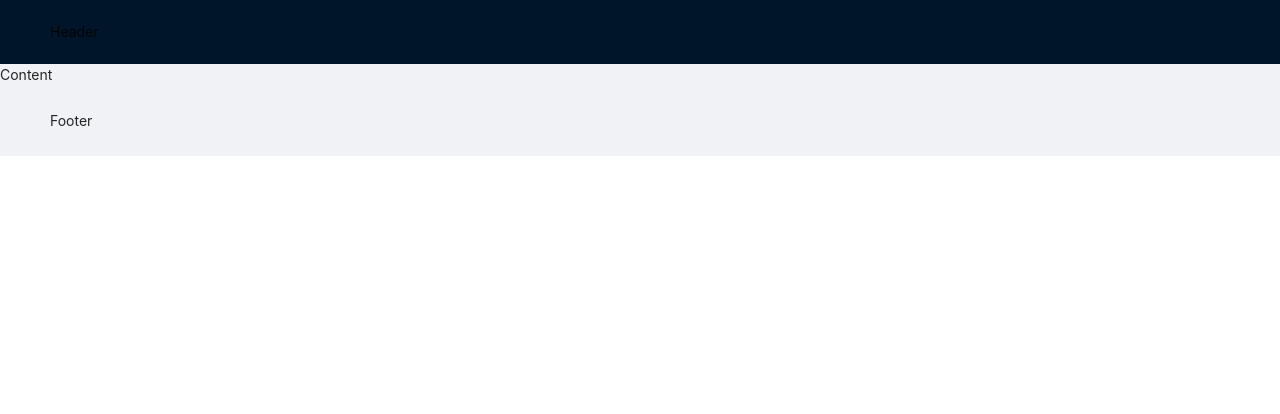
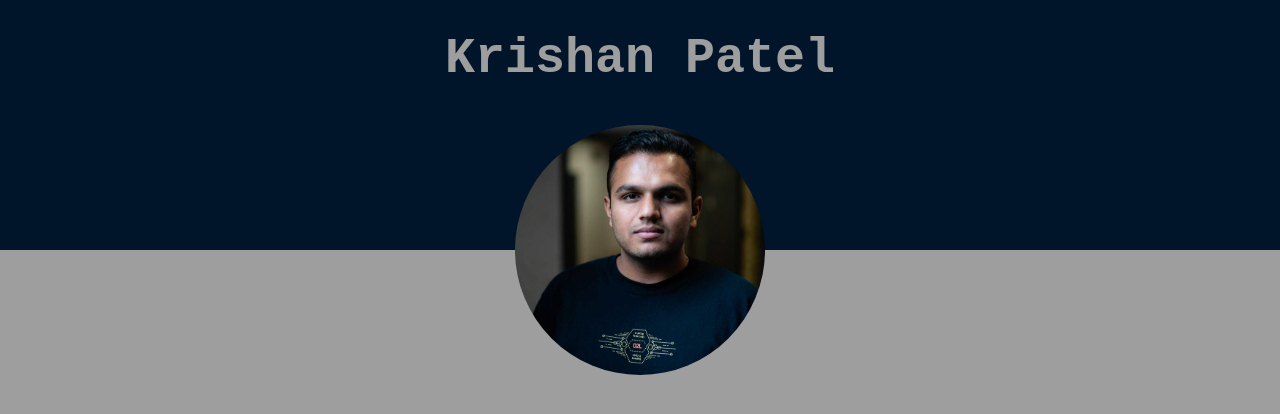
Before and after one commit to krshnpatel/krshnpatel.github.io, a Next.js app: page / in a window 1280 px wide. Shown: the top 414 px of the page. Built offline with nearby package versions, Linux system fonts and the light colour scheme.

Commit message:
Add avatar and header

```diff
--- a/package.json
+++ b/package.json
@@ -14,7 +14,8 @@
     "antd": "^4.12.3",
     "next": "10.0.7",
     "react": "17.0.1",
-    "react-dom": "17.0.1"
+    "react-dom": "17.0.1",
+    "typed.js": "^2.0.11"
   },
   "devDependencies": {
     "eslint": "^7.20.0",
--- a/src/pages/_app.js
+++ b/src/pages/_app.js
@@ -1,7 +1,12 @@
 import '../styles/globals.css';
+import App from 'next/app';
+import React from 'react';
 
-function App({ Component, pageProps }) {
-  return <Component {...pageProps} />;
+class MyApp extends App {
+  render() {
+    const { Component, pageProps } = this.props;
+    return <Component {...pageProps} />;
+  }
 }
 
-export default App;
+export default MyApp;
--- a/src/pages/index.js
+++ b/src/pages/index.js
@@ -1,10 +1,28 @@
 import React, { Component } from 'react';
+import Avatar from 'antd/lib/avatar';
+import Col from 'antd/lib/col';
 import Head from 'next/head';
-import Layout from 'antd/lib/layout';
-
-const { Header, Footer, Content } = Layout;
+import Row from 'antd/lib/row';
+// import Typed from 'typed.js';
+import styles from '../styles/index.module.css';
+// import words from './words';
 
 class Home extends Component {
+  // componentDidMount() {
+  //   const options = {
+  //     strings: words,
+  //     typeSpeed: 50,
+  //     backSpeed: 50,
+  //     loop: true,
+  //     cursorChar: "|",
+  //   };
+  //   this.typed = new Typed(this.el, options);
+  // }
+
+  // componentWillUnmount() {
+  //   this.typed.destroy();
+  // }
+
   render() {
     return (
       <div className="App">
@@ -12,11 +30,20 @@ class Home extends Component {
           <title>Krishan Patel</title>
           {/* <link rel="icon" href="/favicon.ico" /> */}
         </Head>
-        <Layout>
-          <Header>Header</Header>
-          <Content>Content</Content>
-          <Footer>Footer</Footer>
-        </Layout>
+        <Row className={styles.header} justify="center">
+          <span className={styles.headerTitle}>Krishan Patel</span>
+          {/* <span
+            className={styles.headerTitle}
+            ref={(el) => {
+              this.el = el;
+            }}
+          /> */}
+        </Row>
+        <Row justify="center" align="bottom">
+          <Col>
+            <Avatar className={styles.avatar} src="/assets/profile-pic.jpeg"/>
+          </Col>
+        </Row>
       </div>
     );
   }
--- /dev/null
+++ b/src/pages/words.js
@@ -0,0 +1,6 @@
+const words = [
+	'Krishan Patel',
+	'Software Developer'
+];
+
+export default words;
--- a/src/styles/globals.css
+++ b/src/styles/globals.css
@@ -1 +1,5 @@
 @import "~antd/dist/antd.css";
+
+body {
+	background-color: #9E9E9E;
+}
--- /dev/null
+++ b/src/styles/index.module.css
@@ -0,0 +1,19 @@
+.header {
+	background-color: #001529;
+	height: 250px;
+	padding-top: 20px;
+}
+
+.headerTitle {
+	white-space: pre;
+	font-family: monospace;
+	font-size: 50px;
+	font-weight: bold;
+	color: #9E9E9E !important;
+}
+
+.avatar {
+	height: 250px;
+	width: 250px;
+	margin-top: -125px;
+}
```
Also changed, not shown: public/assets/profile-pic.jpeg (added), 1 other file (tests, documents, lock files or other folders).
